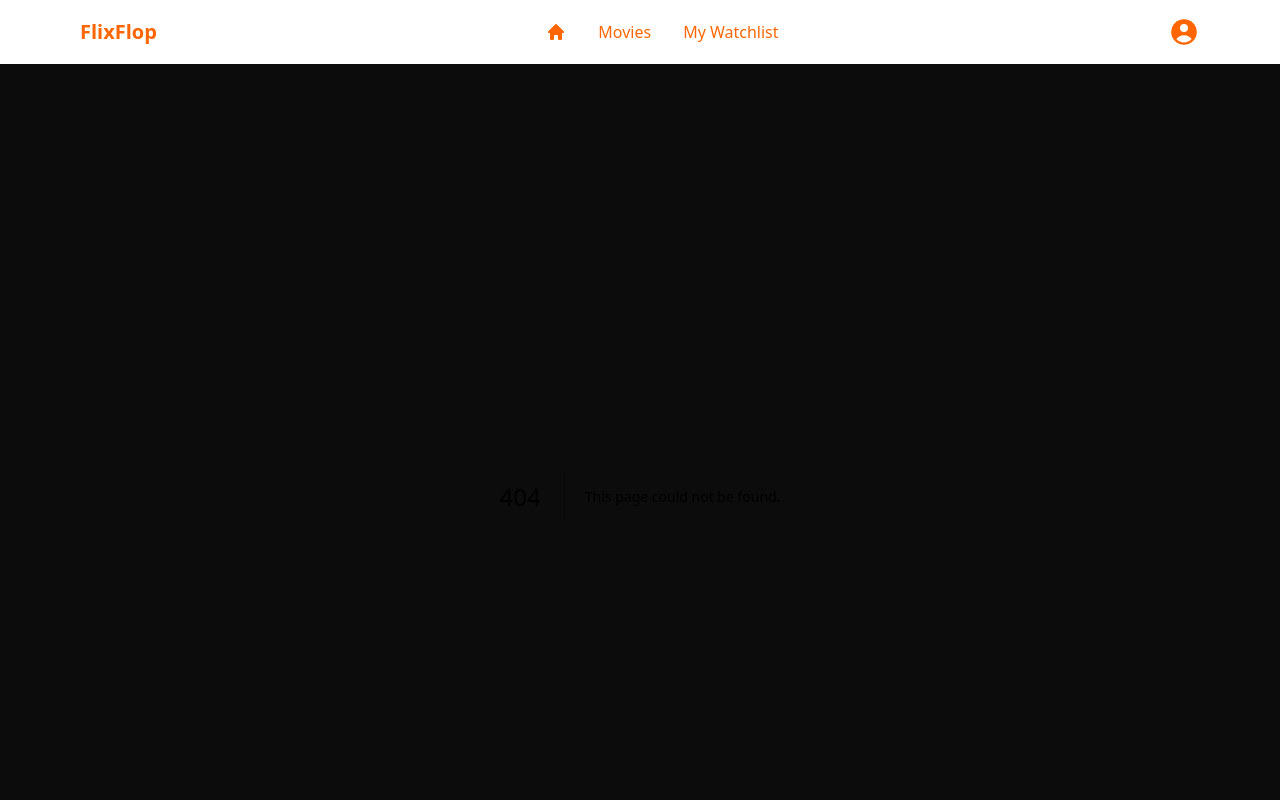
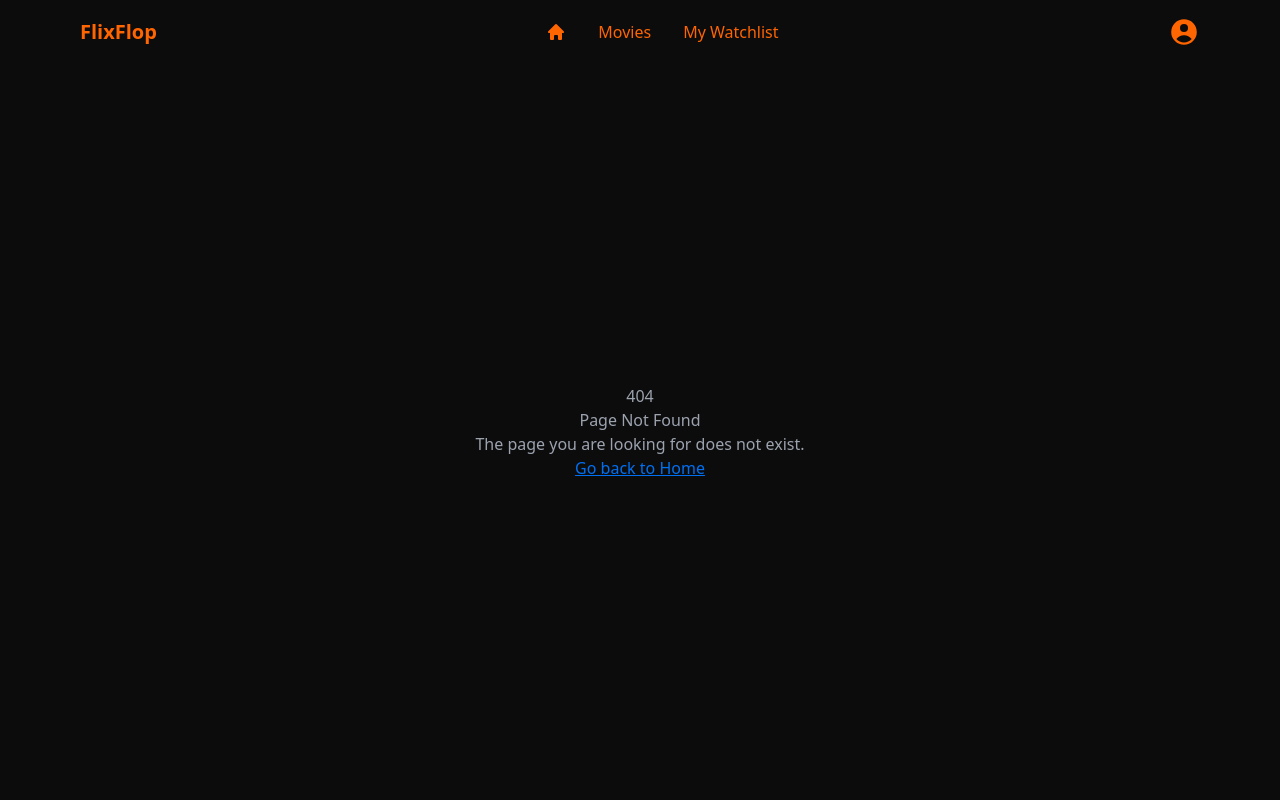
Before and after one commit to zenzett/flixflop, a Next.js app: page /404 in a window 1280 px wide. Before the commit this address had no page. Shown: the top 800 px of the page. Built offline with nearby package versions, Linux system fonts and the light colour scheme.

Commit message:
feat: create not found page

```diff
--- /dev/null
+++ b/app/404/page.tsx
@@ -0,0 +1,16 @@
+import Link from "next/link";
+
+export default function NotFound() {
+  return (
+    <div className="h-full flex flex-col justify-center items-center text-center">
+      <h1>404</h1>
+      <h1>Page Not Found</h1>
+      <p>The page you are looking for does not exist.</p>
+      <Link href="/">
+        <span style={{ color: "#0070f3", textDecoration: "underline" }}>
+          Go back to Home
+        </span>
+      </Link>
+    </div>
+  );
+}
--- /dev/null
+++ b/app/[...slug]/page.tsx
@@ -0,0 +1,5 @@
+import { redirect } from "next/navigation";
+
+export default function CatchAllNotFoundPage() {
+  redirect("/404");
+}
--- /dev/null
+++ b/app/not-found.tsx
@@ -0,0 +1,15 @@
+import Link from "next/link";
+
+export default function NotFound() {
+  return (
+    <div className="h-full flex flex-col justify-center items-center text-center">
+      <h1>Page Not Found</h1>
+      <p>The page you are looking for does not exist.</p>
+      <Link href="/">
+        <span style={{ color: "#0070f3", textDecoration: "underline" }}>
+          Go back to Home
+        </span>
+      </Link>
+    </div>
+  );
+}
```
